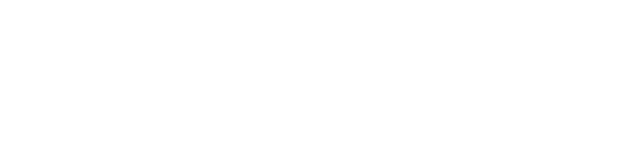
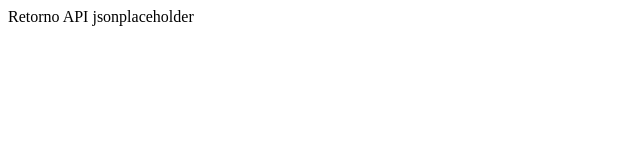
Before and after one commit to murilopedrock/consuming-api, a website: page index.html in a window 1280 px wide. Shown: the whole page, without its empty margins (0-640 px from the left). Drawn offline with Linux system fonts and the light colour scheme.

Commit message:
Alteracao de teste funcionamento GIT

```diff
--- a/index.html
+++ b/index.html
@@ -1,4 +1,5 @@
 <body>
+  <p>Retorno API jsonplaceholder</p>
   <main></main>
 </body>
 
```
